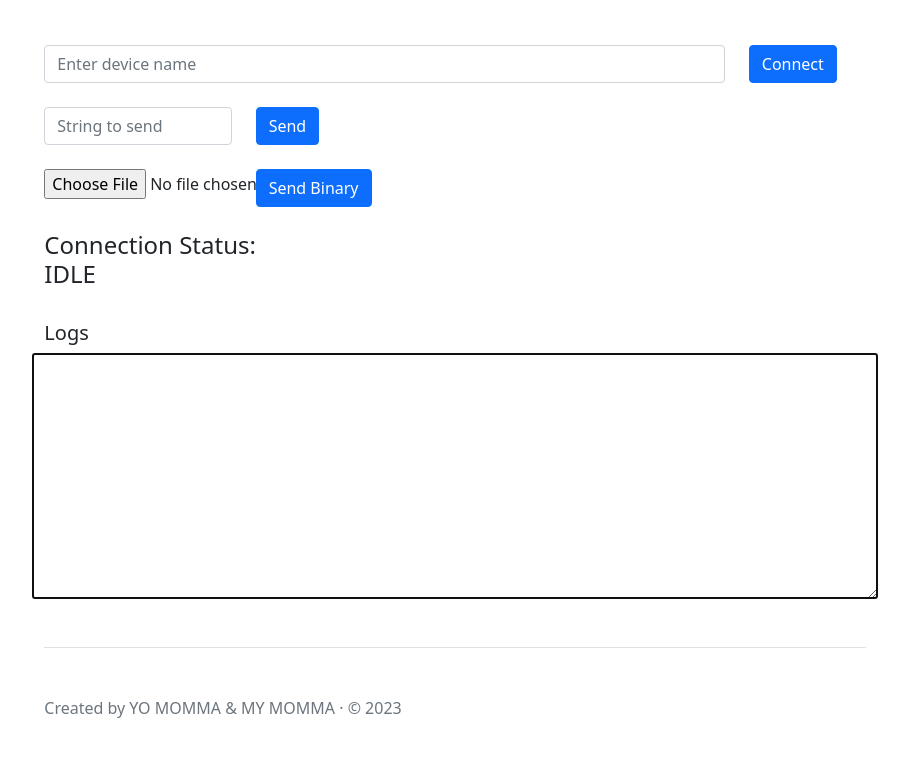
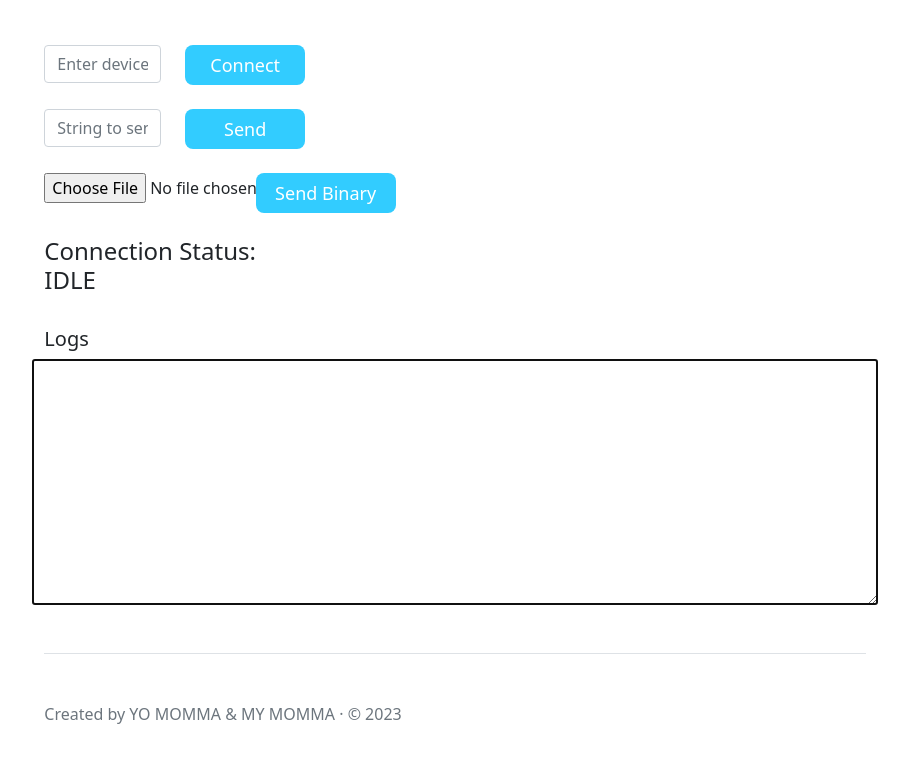
Before and after one commit to mejia-b/BLE-Pydex-WebApp, a plain HTML site: page app/index.html in a window 1280 px wide. Shown: the part 104-866 px from the top of the page, without its empty margins (185-1094 px from the left). Drawn offline with Linux system fonts and the light colour scheme.

Commit message:
animated buttons, look cool af

```diff
--- a/app/index.html
+++ b/app/index.html
@@ -32,6 +32,53 @@
     }
   </style>
 
+<style>
+  .button {
+    border-radius: 8px;
+    background-color: #f4511e;
+    border: none;
+    color: #FFFFFF;
+    text-align: center;
+    font-size: 18px;
+    padding: 0px;
+    width: 120px;
+    height: 40px;
+    transition: all 0.2s;
+    cursor: pointer;
+    margin: 0px;
+  }
+
+  .button span {
+    cursor: pointer;
+    display: inline-block;
+    position: relative;
+    transition: 0.2s;
+  }
+
+  .button span:after {
+    content: '\00bb';
+    position: absolute;
+    opacity: 0;
+    top: 0;
+    right: -20px;
+    transition: 0.2s;
+  }
+
+  .button:hover span {
+    padding-right: 25px;
+  }
+
+  .button:hover span:after {
+    opacity: 1;
+    right: 0;
+  }
+  .blue {background-color: #32ccff;} /* Blue */
+  .red {background-color: #f44336;} /* Red */
+  .gray {background-color: #e7e7e7; color: black;} /* Gray */
+  .black {background-color: #555555;} /* Black */
+  .sendBinary {background-color: #32ccff; width: 140px;} /* Red */
+  </style>
+
 
   <!-- Custom styles for this template -->
   <link href="styles.css" rel="stylesheet">
@@ -54,21 +101,21 @@
     <main>
       <!-- Device Name -->
       <div class="row">
-        <div class="col-10">
-          <input class="form-control" id="deviceNameInput" placeholder="Enter device name">
+        <div class="col-2">
+          <input  class="form-control" id="deviceNameInput" placeholder="Enter device name">
         </div>
         <div class="col-2">
-          <button type="button" id="connectButton" class="btn btn-primary">Connect</button>
+          <button class="button blue"  type="button" id="connectButton" ><span>Connect</span></button>
         </div>
       </div>
 
       <!-- Send data to ARM PROP -->
       <div class="row">
-        <div class="col-3 gy-4">
+        <div class="col-2 gy-4">
           <input class="form-control" id="stringToSend" placeholder="String to send">
         </div>
         <div class="col-2 gy-4">
-          <button type="button" id="sendButton" class="btn btn-primary">Send</button>
+          <button class="button blue" type="button" id="sendButton" ><span>Send</span></button>
         </div>
       </div>
 
@@ -85,7 +132,7 @@
           </script>
         </div>
         <div class="col-2 gy-4">
-          <button type="button" id="sendBinButton" class="btn btn-primary">Send Binary</button>
+          <button class="button sendBinary" type="button" id="sendBinButton"><span>Send Binary</span></button>
         </div>
       </div>
 
```
